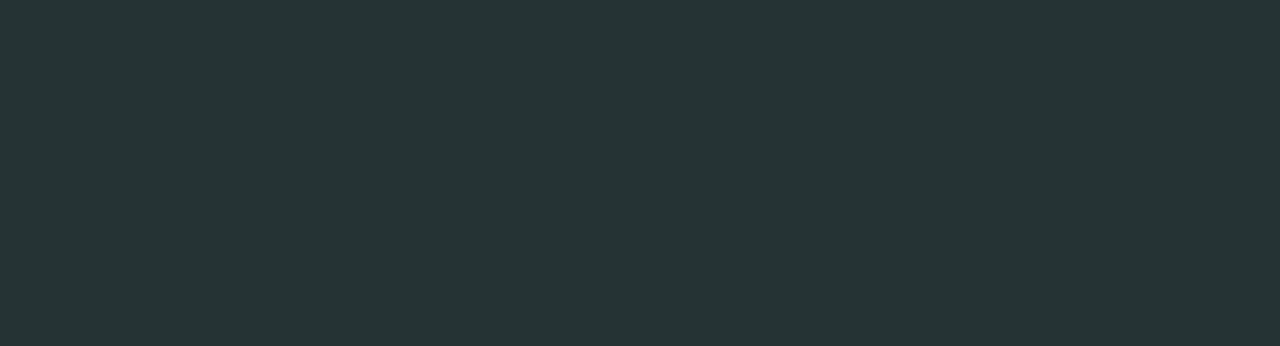
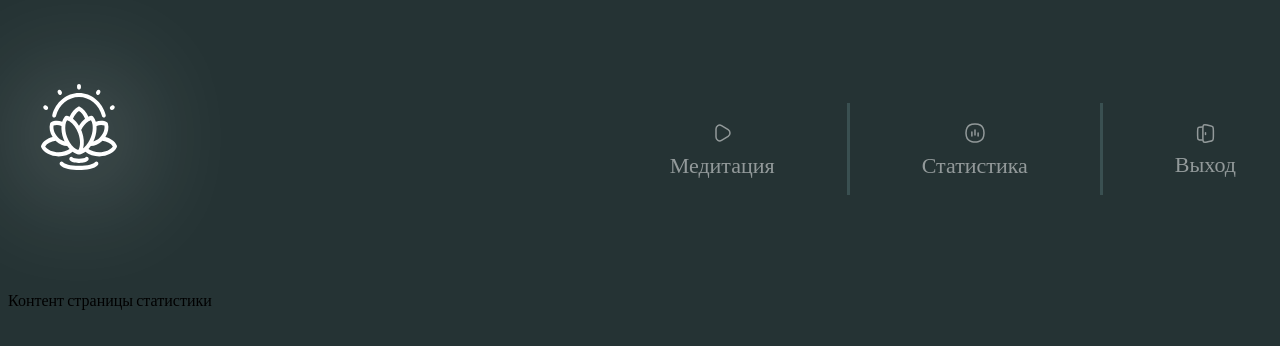
Before and after one commit to ShamsutOFF/meditation-app-vue, a Vue app: page /stat in a window 1280 px wide. Before the commit this address had no page. Shown: the top 346 px of the page. Built offline with nearby package versions, Linux system fonts and the light colour scheme.

Commit message:
Добавил вью статистики. Пока заглушка

```diff
--- a/src/components/HeaderNavPanel.vue
+++ b/src/components/HeaderNavPanel.vue
@@ -14,13 +14,13 @@
       <NavTab
         :icon="RunMeditationIcon"
         text="Медитация"
-        to="/"
+        to="home"
       />
       <div class="nav-divider" />
       <NavTab
         :icon="StatIcon"
         text="Статистика"
-        to="/"
+        to="stat"
       />
       <div class="nav-divider" />
       <NavTab
--- a/src/routes.ts
+++ b/src/routes.ts
@@ -1,13 +1,17 @@
 import { createRouter, createWebHistory } from 'vue-router';
-import HomeView from '@/views/HomeView.vue';
 
 export const router = createRouter({
   history: createWebHistory(),
   routes: [
     {
-      path: '/',
+      path: '/home',
       name: 'home',
-      component: HomeView,
+      component: () => import('@/views/HomeView.vue'),
+    },
+    {
+      path: '/stat',
+      name: 'stat',
+      component: () => import('@/views/StatView.vue'),
     },
   ],
 });
--- a/src/views/HomeView.vue
+++ b/src/views/HomeView.vue
@@ -5,9 +5,9 @@
 </script>
 
 <template>
-  <div class="page-container">
+  <div class="page-home-container">
     <HeaderNavPanel />
-    <div class="page-content">
+    <div class="page-home-content">
       <UsersLeftPanel />
       <MeditationsCardsList />
     </div>
@@ -15,13 +15,13 @@
 </template>
 
 <style scoped>
-.page-container {
+.page-home-container {
   display: flex;
   flex-direction: column;
   max-width: 1280px;
   margin: 0 auto;
 }
-.page-content {
+.page-home-content {
   display: flex;
   flex-direction: row;
   justify-content: space-between;
--- /dev/null
+++ b/src/views/StatView.vue
@@ -0,0 +1,19 @@
+<script setup lang="ts">
+import HeaderNavPanel from '@/components/HeaderNavPanel.vue';
+</script>
+
+<template>
+  <div class="page-stat-container">
+    <HeaderNavPanel />
+    <div class="page-stat-content">Контент страницы статистики</div>
+  </div>
+</template>
+
+<style scoped>
+.page-stat-container {
+  display: flex;
+  flex-direction: column;
+  max-width: 1280px;
+  margin: 0 auto;
+}
+</style>
```
